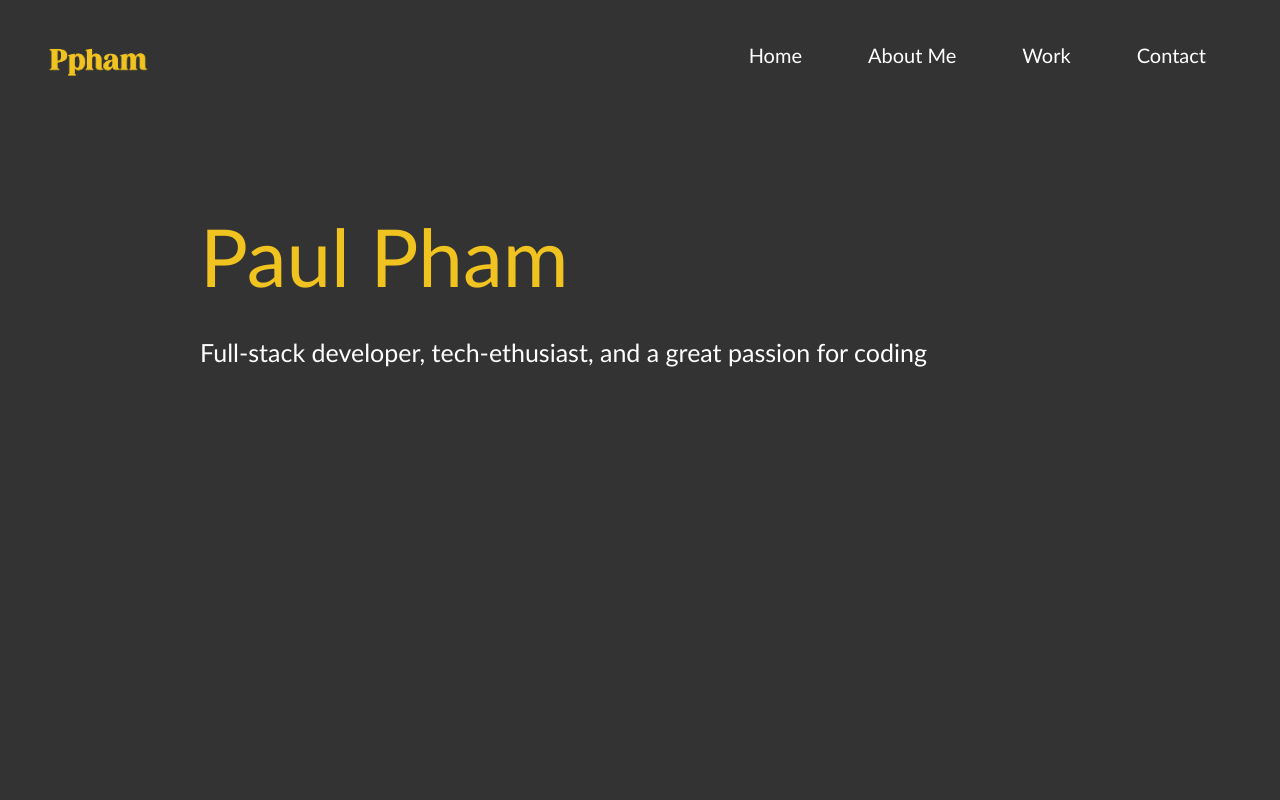
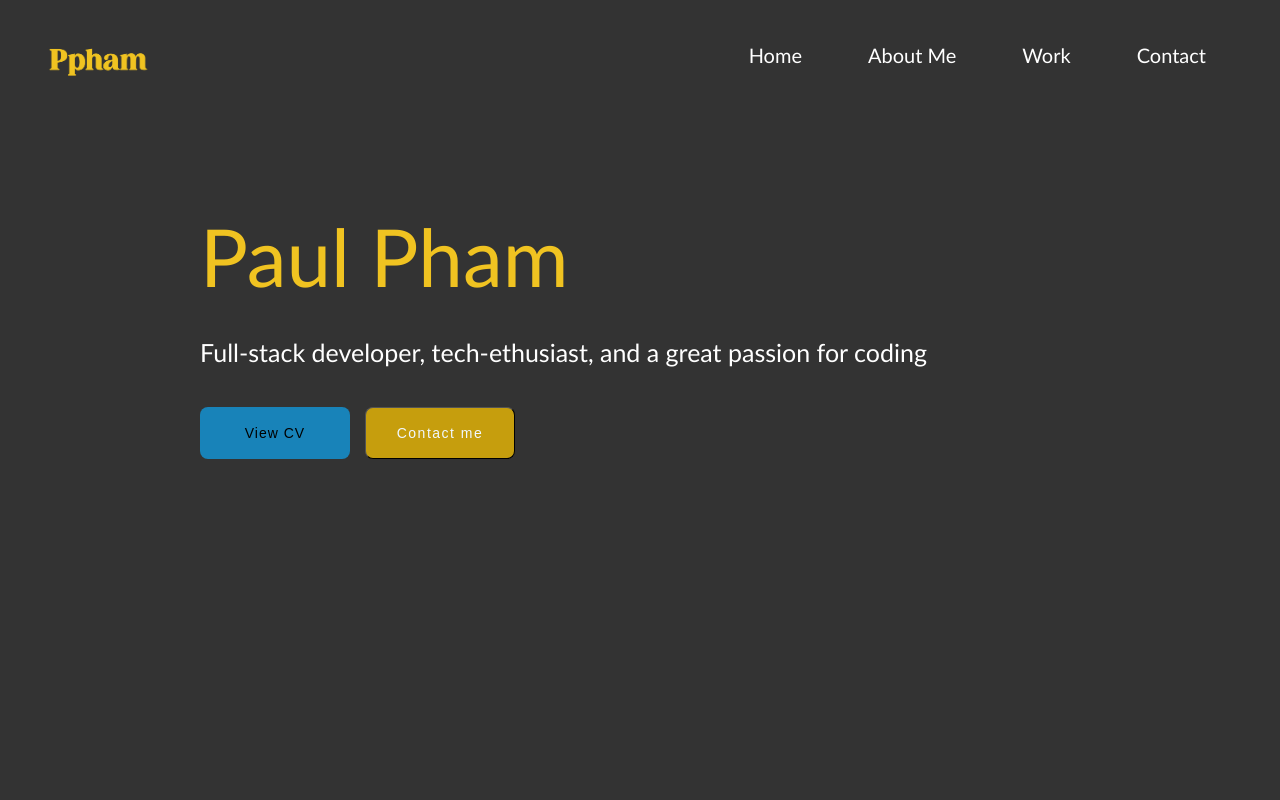
Before and after one commit to PaulP1406/Personal-web, a React (Create React App) app in the folder my-website/: page / in a window 1280 px wide. Shown: the top 800 px of the page. Built offline with nearby package versions, Linux system fonts and the light colour scheme.

Commit message:
added buttons to home page

```diff
--- a/my-website/src/Home.js
+++ b/my-website/src/Home.js
@@ -6,7 +6,17 @@ const Home = () => {
       <p className='name-title'> Paul Pham</p>
       <p className='title-description'>Full-stack developer, tech-ethusiast, and a great passion for coding</p>
 
+      <div className="home-button">
+        <button className='button-a'>
+          <a
+          href='https://drive.google.com/file/d/192GgJMA8BKgrMK1228AXJoTHfdlqFq5B/view?usp=sharing'
+          target="_blank"
+          rel="noopener noreferrer">
+          View CV</a></button>
+        <button className='button-b'><a href='#Contact'>Contact me</a></button>
+      </div>
     </div>
+
   )
 }
 
--- a/my-website/src/index.css
+++ b/my-website/src/index.css
@@ -165,3 +165,46 @@ nav a:hover {
   color: white;
   font-family: 'Gill Sans', 'Gill Sans MT', Calibri, 'Trebuchet MS', sans-serif;
 }
+
+.home-button {
+  text-align: left;
+  margin-bottom: 1em;
+  margin-left: 25vh;
+  margin-top: 5vh;
+}
+
+.button-a {
+  width:150px;
+  width:150px;
+  height: 52px;
+  background-color:rgb(24, 131, 185);
+  border: transparent;
+  border-radius: 8px;
+  cursor: pointer;
+}
+
+.button-a a {
+  text-decoration: none;
+  letter-spacing: 1px;;
+  font-family: 'Rubik', sans-serif;
+  font-size: 14px;
+  color:rgb(0, 0, 0);
+}
+
+.button-b {
+  width:150px;
+  height: 52px;
+  margin-left: 15px;
+  border-radius: 8px;
+  background: #c69e0d;
+  border-width: 0.5px;
+  cursor: pointer;
+}
+
+.button-b a {
+  text-decoration: none;
+  letter-spacing: 1.5px;
+  font-family: "Rubik",sans-serif;
+  font-size: 14px;
+  color:aliceblue;
+}
```
